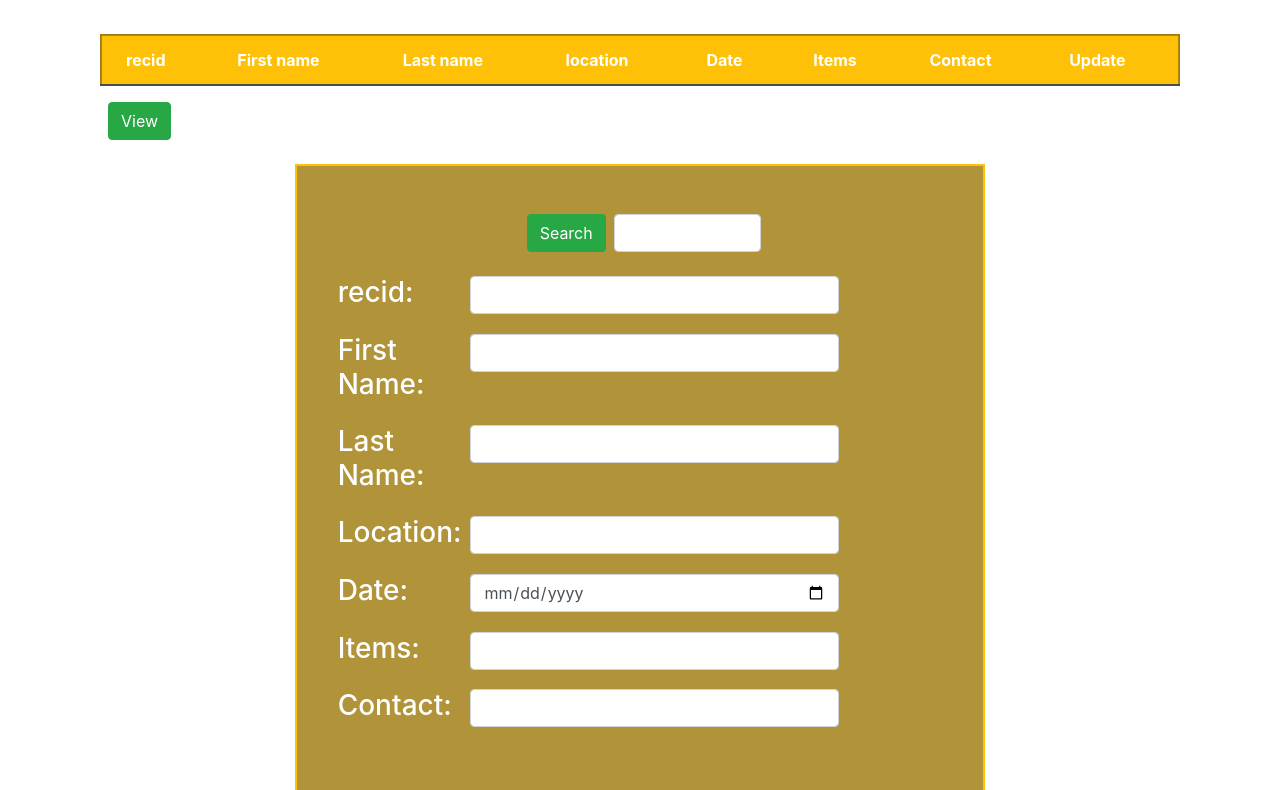
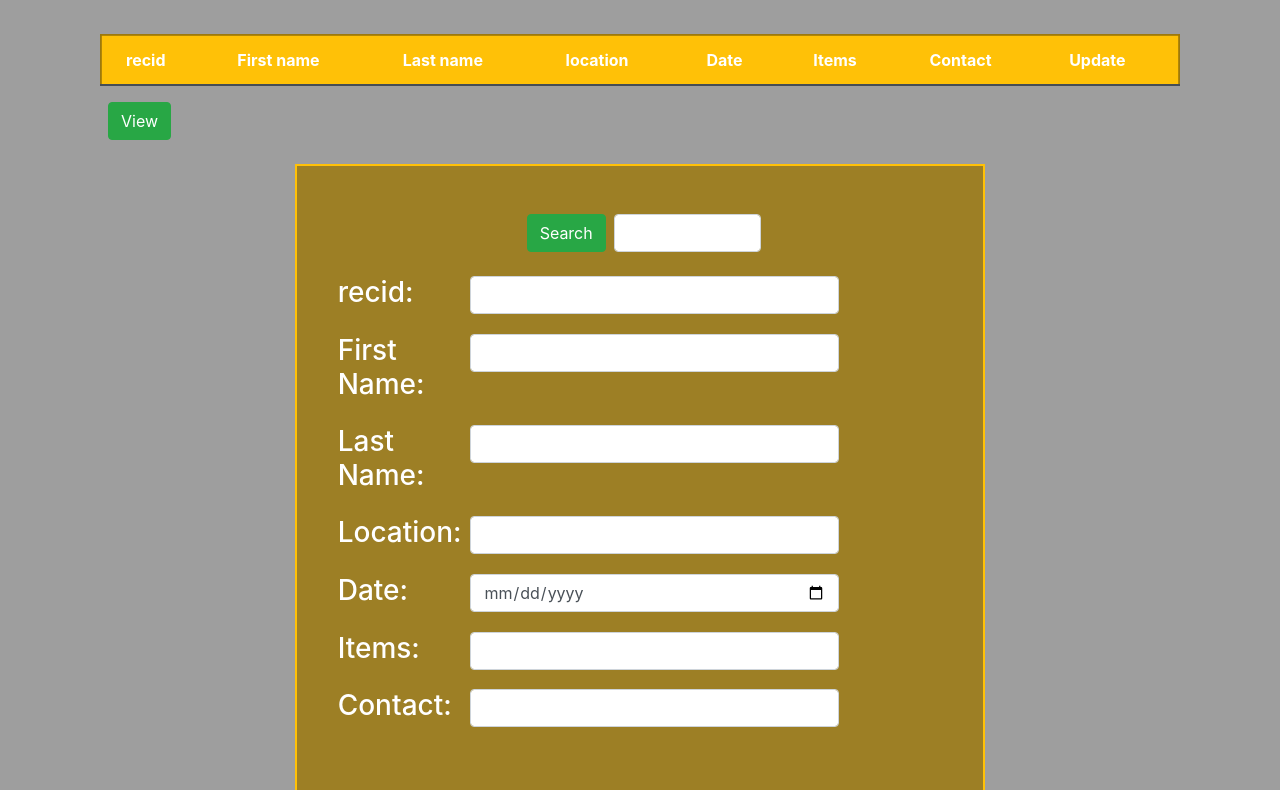
Before and after one commit to Cedric12131/WEB-2-FINAL-ACT-1, a plain HTML site: page UPDATE.html in a window 1280 px wide. Shown: the part 102-892 px from the top of the page. Drawn offline with nearby package versions, Linux system fonts and the light colour scheme; the site is published under a folder, as on GitHub Pages, so addresses that start at the root find nothing.

Commit message:
Update UPDATE.html

```diff
--- a/UPDATE.html
+++ b/UPDATE.html
@@ -26,7 +26,7 @@ text-shadow: 2px 2px 2px rgba(0, 0, 0, 0.9);
 }
 
   body {
-background: url('/Pictures/bg.png') no-repeat;
+background: url(bg.png) no-repeat;
 background-size: cover;
 color: white;
 }
```
